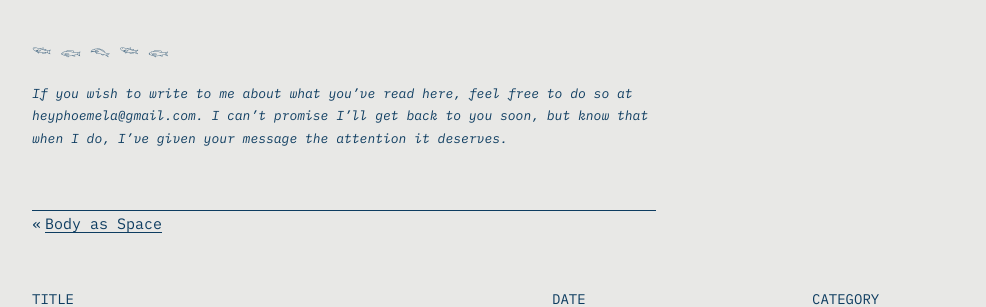
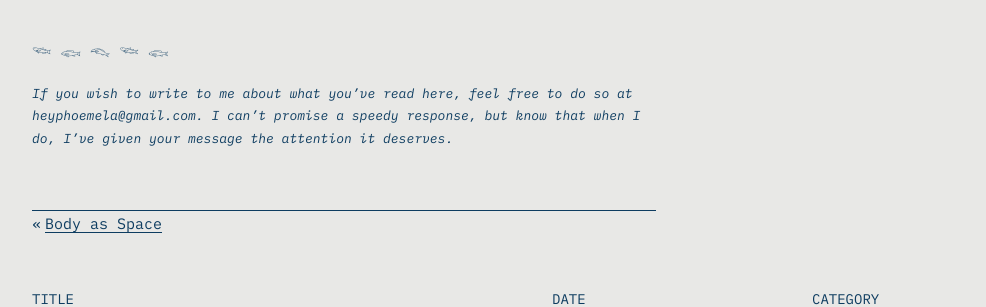
Before and after one commit to comballar/comballar.github.io, a Jekyll site: the page built from _posts/2022-03-11-sometimes-i-surprise-myself.md, in a window 1280 px wide. Shown: the part 1651-1958 px from the top of the page, without its empty margins (88-1074 px from the left). Built offline with Jekyll 4.4.1, drawn with Linux system fonts in a browser that asks for light colours.

Commit message:
Update post.html

```diff
--- a/_layouts/post.html
+++ b/_layouts/post.html
@@ -22,7 +22,7 @@
           {{ content }}
           <br>
           <p>𓆝 𓆟 𓆞 𓆝 𓆟</p>
-          <p class="footer-text">If you wish to write to me about what you’ve read here, feel free to do so at heyphoemela@gmail.com. I can’t promise I’ll get back to you soon, but know that when I do, I’ve given your message the attention it deserves.</p>
+          <p class="footer-text">If you wish to write to me about what you’ve read here, feel free to do so at heyphoemela@gmail.com. I can’t promise a speedy response, but know that when I do, I’ve given your message the attention it deserves.</p>
           <br>
         </div>
 
```
